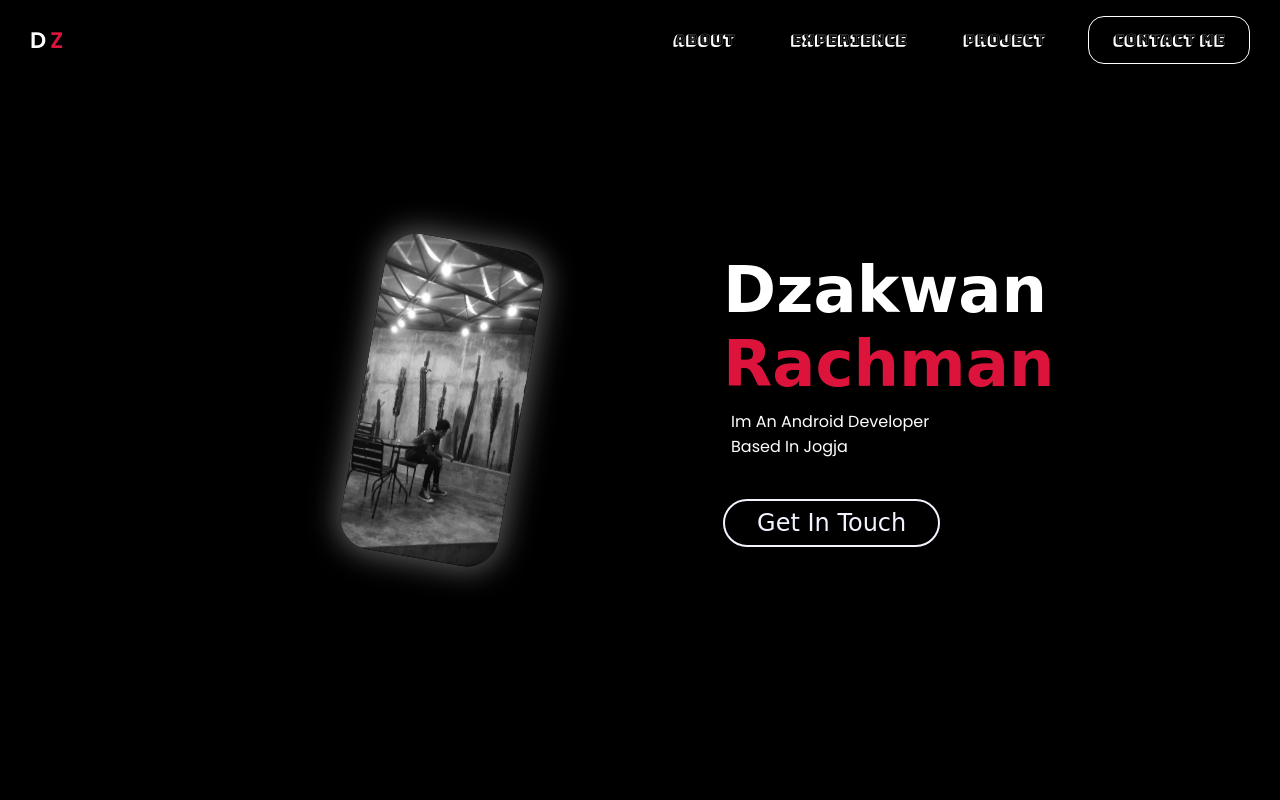
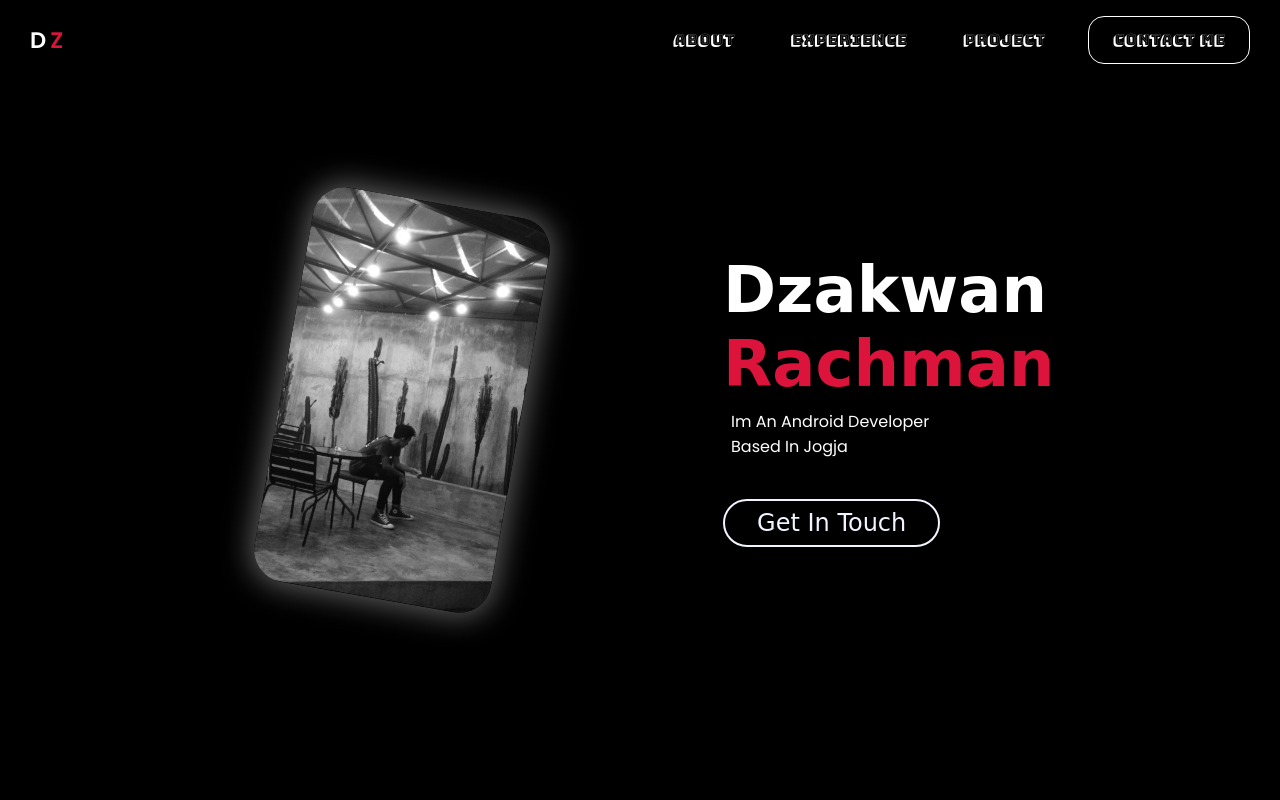
Before and after one commit to Drachzak/drachzak.github.io, a plain HTML site: page index.html in a window 1280 px wide. Shown: the top 800 px of the page. Drawn offline with nearby package versions, Linux system fonts and the light colour scheme; a web font is replaced by a local one.

Commit message:
besarin gambar

```diff
--- a/style.css
+++ b/style.css
@@ -169,12 +169,12 @@ button {
 }
 
 .header_img {
-    width: 10rem;
-    height: 20rem;
+    width: 15rem;
+    height: 25rem;
     filter: grayscale();
     -webkit-filter: grayscale();
     transform: rotate(10deg);
-    margin-left: 10rem;
+    margin-left: 5rem;
     border-radius: 2rem;
     box-shadow: 0px 0px 30px 3px rgba(222, 150, 150, 0.6);
     -webkit-box-shadow: 0px 0px 30px 3px rgba(222, 150, 150, 0.6);
@@ -260,8 +260,8 @@ header {
 }
 
 .img_about img {
-    width: 15rem;
-    height: 15rem;
+    width: 20rem;
+    height: 20rem;
     margin-left: 10rem;
 }
 
```
